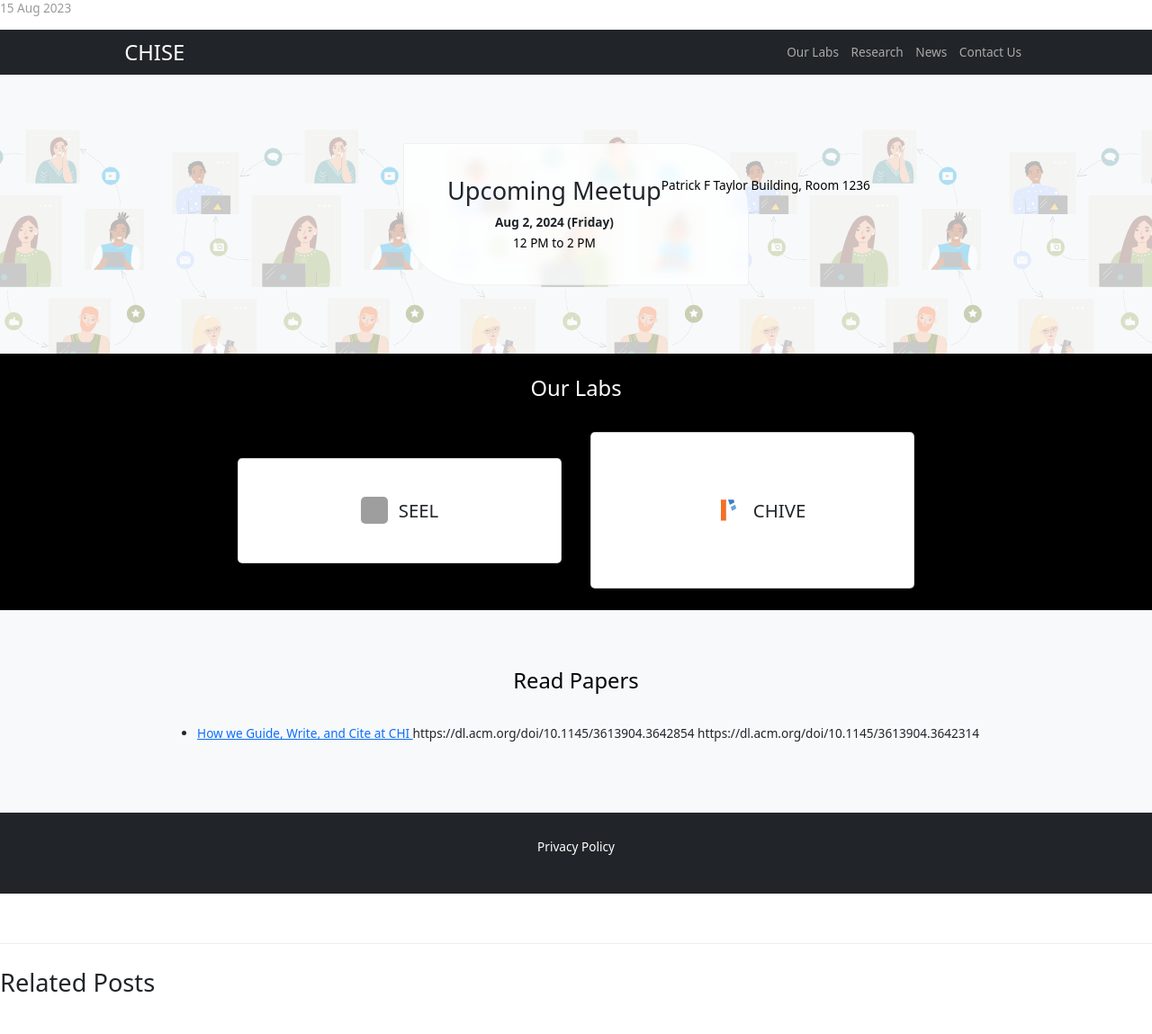
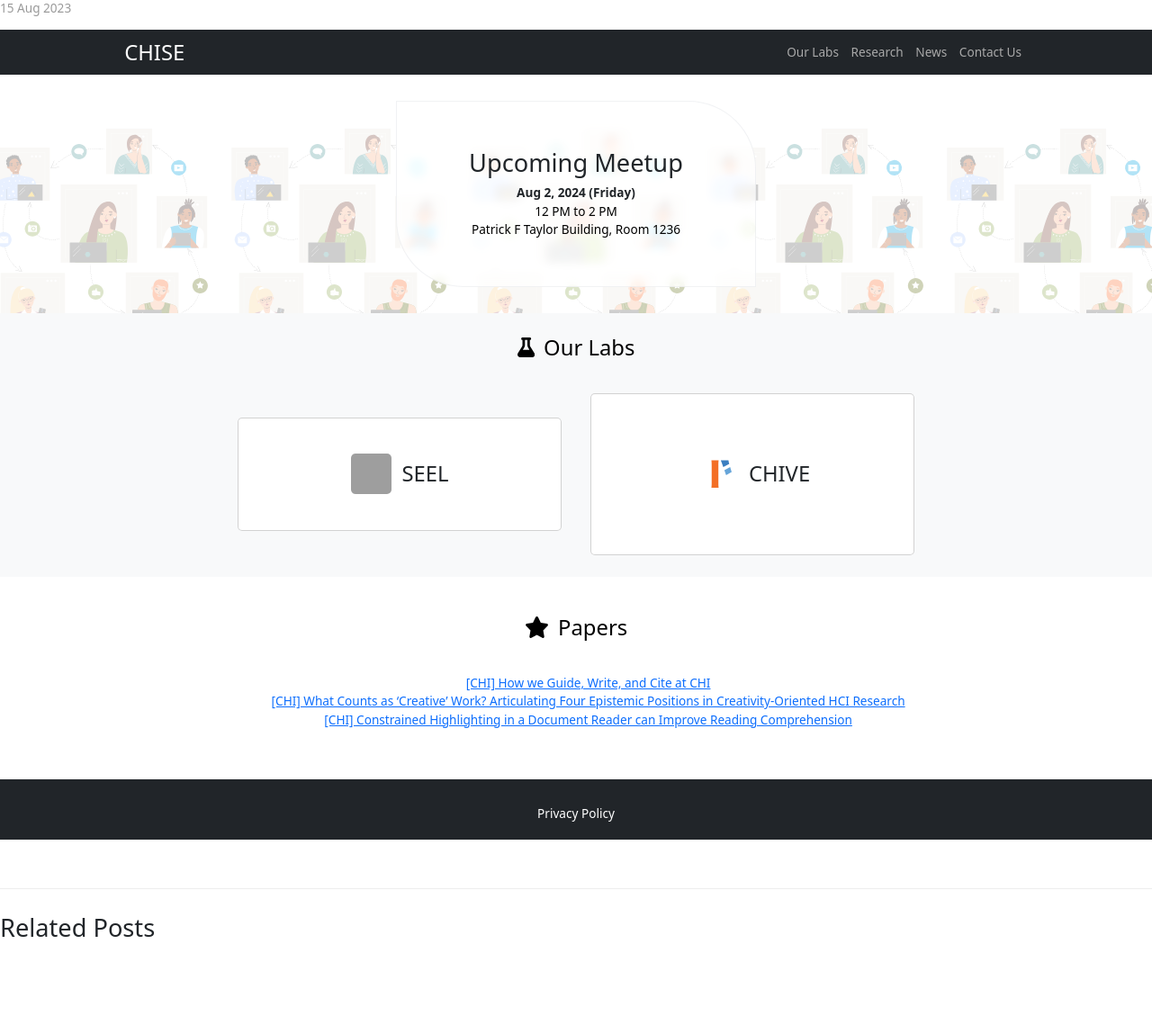
Before and after one commit to ShristiShrestha/ShristiShrestha.github.io, a Jekyll site: the page built from _posts/2023-08-15-.md, in a window 1280 px wide. Shown: the whole page at 90% size. Built offline with Jekyll 4.4.1, drawn with Linux system fonts in a browser that asks for light colours; nearby versions of some CDN libraries; library files that are not in the unit come from our copies; after the commit the page ends 1089 px from its top, so only the background shows below that; grey boxes are pictures that could not be loaded.

Commit message:
wip adds papers chise

```diff
--- a/_posts/2023-08-15-.md
+++ b/_posts/2023-08-15-.md
@@ -3,38 +3,39 @@ layout: post
 title:
 ---
 
-<div class="h-center-flex container-fluid bg-dark" style="height:50px; padding: 0;">
-    <div class="container h-justified-flex">
-        <h3 class="text-white no-margin">CHISE</h3>
-        <nav class="navbar navbar-expand-lg navbar-dark bg-dark">
-            <button class="navbar-toggler" type="button" data-toggle="collapse" data-target="#navbarTogglerDemo03" aria-controls="navbarTogglerDemo03" aria-expanded="false" aria-label="Toggle navigation">
-                <span class="navbar-toggler-icon"></span>
-            </button>
-            <div class="h-start-flex">
-                <div class="collapse navbar-collapse" id="navbarTogglerDemo03">
-                    <ul class="main-nav navbar-nav mr-auto mt-2 mt-lg-0">
-                        <li class="nav-item active">
-                            <a class="nav-link" href="#ourlabs">Our Labs<span class="sr-only"></span></a>
-                        </li>
-                        <li class="nav-item">
-                            <a class="nav-link" href="#">Research</a>
-                        </li>
-                        <li class="nav-item">
-                            <a class="nav-link" href="#">News</a>
-                        </li>
-                        <li class="nav-item">
-                            <a class="nav-link" href="#">Contact Us</a>
-                        </li>
-                    </ul>
+<div style="height: 100vh; overflow-y: auto;">
+    <div class="h-center-flex container-fluid bg-dark" style="height:50px; padding: 0;">
+        <div class="container h-justified-flex">
+            <h3 class="text-white no-margin">CHISE</h3>
+            <nav class="navbar navbar-expand-lg navbar-dark bg-dark">
+                <button class="navbar-toggler" type="button" data-toggle="collapse" data-target="#navbarTogglerDemo03" aria-controls="navbarTogglerDemo03" aria-expanded="false" aria-label="Toggle navigation">
+                    <span class="navbar-toggler-icon"></span>
+                </button>
+                <div class="h-start-flex">
+                    <div class="collapse navbar-collapse" id="navbarTogglerDemo03">
+                        <ul class="main-nav navbar-nav mr-auto mt-2 mt-lg-0">
+                            <li class="nav-item active">
+                                <a class="nav-link" href="#ourlabs">Our Labs<span class="sr-only"></span></a>
+                            </li>
+                            <li class="nav-item">
+                                <a class="nav-link" href="#">Research</a>
+                            </li>
+                            <li class="nav-item">
+                                <a class="nav-link" href="#">News</a>
+                            </li>
+                            <li class="nav-item">
+                                <a class="nav-link" href="#">Contact Us</a>
+                            </li>
+                        </ul>
+                    </div>
                 </div>
-            </div>
-        </nav>
+            </nav>
+        </div>
     </div>
-</div>
 
-<div class="h-center-flex bg-banner container-fluid bg-light">
+<div class="h-center-flex bg-banner container-fluid bg-white">
     <div class="h-center-flex container-banner">
-        <div class="title-banner h-center-flex" style="row-gap: 2px;">
+        <div class="title-banner">
             <h2 class="text-center">Upcoming Meetup</h2>
             <b class="no-margin">Aug 2, 2024 (Friday)</b>
             <p class="no-margin">12 PM to 2 PM</p>
@@ -43,15 +44,17 @@ title:
     </div>
 </div>
 
-
-<div id="ourlabs" class="h-center-flex container-fluid container-labs">
-    <h3 class="text-white">Our Labs</h3>
+<div id="ourlabs" class="h-center-flex container-fluid container-labs bg-light">
+    <h3 class="text-black">
+        <svg xmlns="http://www.w3.org/2000/svg" viewBox="0 0 448 512" style="height: 22px; padding:0; margin: 0; margin-bottom:5px; margin-right:4px;"><!--!Font Awesome Free 6.6.0 by @fontawesome - https://fontawesome.com License - https://fontawesome.com/license/free Copyright 2024 Fonticons, Inc.--><path d="M288 0L160 0 128 0C110.3 0 96 14.3 96 32s14.3 32 32 32l0 132.8c0 11.8-3.3 23.5-9.5 33.5L10.3 406.2C3.6 417.2 0 429.7 0 442.6C0 480.9 31.1 512 69.4 512l309.2 0c38.3 0 69.4-31.1 69.4-69.4c0-12.8-3.6-25.4-10.3-36.4L329.5 230.4c-6.2-10.1-9.5-21.7-9.5-33.5L320 64c17.7 0 32-14.3 32-32s-14.3-32-32-32L288 0zM192 196.8L192 64l64 0 0 132.8c0 23.7 6.6 46.9 19 67.1L309.5 320l-171 0L173 263.9c12.4-20.2 19-43.4 19-67.1z"/></svg>
+        Our Labs
+    </h3>
     <div class="h-start-flex card-labs">
         <a href="https://seel.cse.lsu.edu/" target="_blank">
             <div class="h-center-flex card">
             <div class="h-justified-flex" style="width: fit-content !important; column-gap:12px; justify-items: center;">
-                <img style="width:30px;height:30px; padding:0; margin:0;" src="/public/pngs/mike.png"/>
-                <h4> SEEL</h4>
+                <img style="width:45px;height:45px; padding:0; margin:0;" src="/public/pngs/mike.png"/>
+                <h3> SEEL</h3>
             </div>
             <div class="slide-in h-center-flex">
                 <p class="text-white">Software Engineering and Evolution Laboratory</p>
@@ -60,9 +63,9 @@ title:
         </a>
         <a href="https://chive.cse.lsu.edu/" target="_blank">
             <div class="h-center-flex card">
-                <div class="h-justified-flex" style="width: fit-content !important; justify-items: center; margin-left: -25px;">
-                    <img style="width:100px;height:100px;padding:0; margin:0;" src="/public/svgs/chive.svg"/>
-                    <h4 style="margin-left:-15px">CHIVE</h4>
+                <div class="h-justified-flex" style="width: fit-content !important; justify-items: center; margin-left: -45px;">
+                    <img style="width:130px;height:130px;padding:0; margin:0;" src="/public/svgs/chive.svg"/>
+                    <h3 style="margin-left:-25px">CHIVE</h3>
                 </div>
                 <div class="slide-in h-center-flex">
                     <p class="text-white">Computer Human Interactions & Visualization Engineering</p>
@@ -72,16 +75,26 @@ title:
     </div>
 </div>
 
-<div id="ourresearch" class="h-center-flex container-fluid container-research bg-light">
-    <h3 class="text-black">Read Papers</h3>
-    <ul>
+<div id="ourresearch" class="h-center-flex container-fluid container-research">
+    <h3 class="text-black">
+        <svg xmlns="http://www.w3.org/2000/svg" viewBox="0 0 576 512" style="height: 24px; padding:0; margin: 0; margin-bottom:5px; margin-right:4px;"><!--!Font Awesome Free 6.6.0 by @fontawesome - https://fontawesome.com License - https://fontawesome.com/license/free Copyright 2024 Fonticons, Inc.--><path d="M316.9 18C311.6 7 300.4 0 288.1 0s-23.4 7-28.8 18L195 150.3 51.4 171.5c-12 1.8-22 10.2-25.7 21.7s-.7 24.2 7.9 32.7L137.8 329 113.2 474.7c-2 12 3 24.2 12.9 31.3s23 8 33.8 2.3l128.3-68.5 128.3 68.5c10.8 5.7 23.9 4.9 33.8-2.3s14.9-19.3 12.9-31.3L438.5 329 542.7 225.9c8.6-8.5 11.7-21.2 7.9-32.7s-13.7-19.9-25.7-21.7L381.2 150.3 316.9 18z"/></svg>
+        Papers
+     </h3>
+    <ul class="star-papers">
         <li>
             <a href="https://dl.acm.org/doi/abs/10.1145/3290607.3310429">
-                How we Guide, Write, and Cite at CHI
+                [CHI] How we Guide, Write, and Cite at CHI
             </a>
-
-            https://dl.acm.org/doi/10.1145/3613904.3642854
-            https://dl.acm.org/doi/10.1145/3613904.3642314
+        </li>
+        <li>
+            <a href="https://dl.acm.org/doi/10.1145/3613904.3642854">
+                [CHI] What Counts as ‘Creative’ Work? Articulating Four Epistemic Positions in Creativity-Oriented HCI Research
+            </a>
+        </li>
+        <li>
+            <a href="https://dl.acm.org/doi/10.1145/3613904.3642314">
+                [CHI] Constrained Highlighting in a Document Reader can Improve Reading Comprehension
+            </a>
         </li>
     </ul>
 </div>
@@ -90,3 +103,4 @@ title:
     <p class="text-white">Privacy Policy</p>
 </div>
 <div>
+</div>
--- a/public/css/chise.css
+++ b/public/css/chise.css
@@ -1,7 +1,7 @@
 .bg-banner{
     position: relative;
     width: 100%;
-    height: calc(100vh - 25vh - 25vh - 10vh - 50px);
+    height: calc(100vh - 30vh - 25vh - 10vh - 50px);
     background-color: gray;
     overflow: hidden;
 }
@@ -28,15 +28,26 @@
 
 .title-banner{
     width: fit-content;
-    max-width: 30vw;
-    max-height: 20vh;
-    padding: 36px 48px;
+    min-width: 400px;
+    max-width: 40vw;
+    max-height: 30vh;
+    padding: 52px;
     text-align: center;
     backdrop-filter: blur(5px) saturate(200%);
     background-color:  rgba(255, 255, 255, 0.75);
     /* background-color: rgba(255, 255, 255, 0.16); */
     border-radius: 0px 75px 0px 75px;
     border: 1px solid rgba(209, 213, 219, 0.3);
+    row-gap: 4px;
+}
+
+.title-banner p, b, h2{
+    display: block;
+    width: 100%;
+}
+
+.title-banner p{
+    text-align: center;
 }
 
 .meetup-time-loc{
@@ -47,15 +58,16 @@
 
 
 .container-labs{
-    background-color: black;
+    /* background-color: black; */
     padding: 24px 12px;
-    min-height: 25vh;
+    min-height: 30vh;
     row-gap: 28px;
 }
 
 .card-labs{
     /* min-width: 50%; */
     column-gap: 32px;
+    row-gap: 12px;
     justify-content: center;
 }
 
@@ -67,9 +79,9 @@
     position: relative;
     width: 360px;
     height: 400px;
-    padding: 36px;
+    padding: 24px;
     min-width: 10vw;
-    min-height: 13vh;
+    min-height: 14vh;
     /* border: 1px solid rgba(209, 213, 219, 0.3); */
 }
 
@@ -88,7 +100,7 @@
     z-index: -1;
 }
 
-.card h4{
+.card h3{
     text-decoration: none;
     padding: 0;
     margin: 0;
@@ -101,6 +113,7 @@
 .card:hover p{
     display: flex;
     width: 90%;
+    font-weight: bold;
     position: relative;
     text-align: center;
 }
@@ -119,7 +132,7 @@
     z-index: 1;
 }
 
-.card:hover h4{
+.card:hover h3{
     display: none;
 }
 
@@ -133,3 +146,10 @@
     min-height: 10vh;
     color: white;
 }
+
+.star-papers{
+    list-style: none;
+}
+.star-papers li{
+    text-align: center;
+}
```
